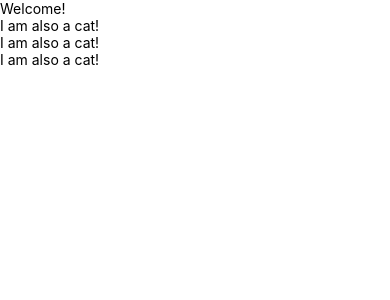
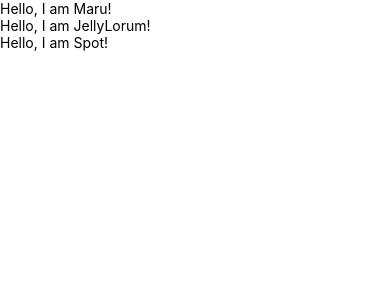
Before and after one commit to Moemi-Otsu/react-native-tutorial, a React Native app: screen / in a window 390 px wide. Shown: the top 300 px of the page. Built offline with nearby package versions, Linux system fonts and the light colour scheme.

Commit message:
Multiple Props

```diff
--- a/App.js
+++ b/App.js
@@ -1,10 +1,10 @@
 import { StatusBar } from 'expo-status-bar';
 import { StyleSheet, Text, View, TextInput } from 'react-native';
 
-const Cat = () => {
+const Cat = (props) => {
   return (
     <View>
-      <Text>I am also a cat!</Text>
+      <Text>Hello, I am {props.name}!</Text>
     </View>
   );
 }
@@ -12,10 +12,9 @@
 const Cafe = () => {
   return (
     <View>
-      <Text>Welcome!</Text>
-      <Cat />
-      <Cat />
-      <Cat />
+      <Cat name="Maru" />
+      <Cat name="JellyLorum" />
+      <Cat name="Spot" />
     </View>
   );
 }
```
